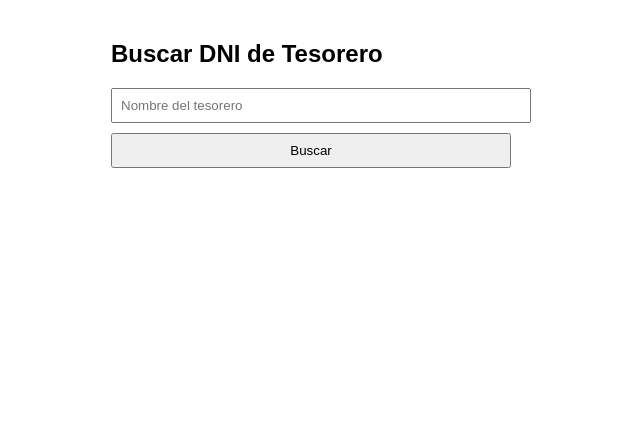
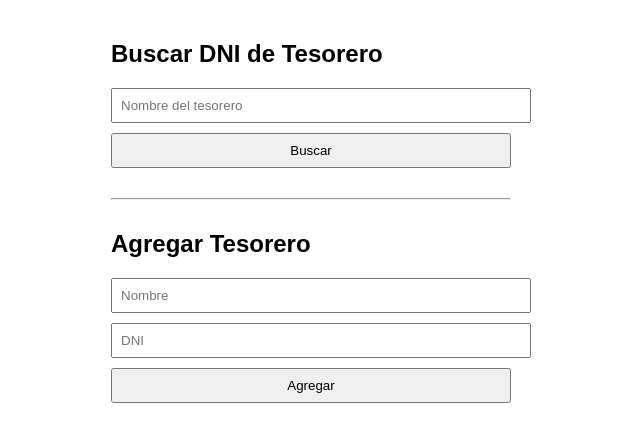
Before and after one commit to m4rt1n1309/dni-bancos, a React (Create React App) app in the folder frontend/: page / in a window 1280 px wide. Shown: the top 442 px of the page, without its empty margins (329-969 px from the left). Built offline with nearby package versions, Linux system fonts and the light colour scheme.

Commit message:
agregar personas

```diff
--- a/frontend/src/App.js
+++ b/frontend/src/App.js
@@ -7,13 +7,18 @@ function App() {
   const [cargando, setCargando] = useState(false);
   const [error, setError] = useState('');
 
+  // Estados para agregar tesorero
+  const [nuevoNombre, setNuevoNombre] = useState('');
+  const [nuevoDni, setNuevoDni] = useState('');
+  const [mensaje, setMensaje] = useState('');
+
   const buscarTesoreros = async (e) => {
     e.preventDefault();
     setCargando(true);
     setError('');
     setResultados([]);
     try {
-      const res = await axios.get('http://localhost:3001/tesoreros', {
+      const res = await axios.get('https://dni-bancos-1.onrender.com', {
         params: { nombre }
       });
       setResultados(res.data);
@@ -21,6 +26,27 @@ function App() {
       setError('Error al buscar tesoreros');
     }
     setCargando(false);
+  };
+
+  const agregarTesorero = async (e) => {
+    e.preventDefault();
+    setMensaje('');
+    setError('');
+    try {
+      await axios.post('https://dni-bancos-1.onrender.com', {
+        nombre: nuevoNombre,
+        dni: nuevoDni
+      });
+      setMensaje('Tesorero agregado correctamente');
+      setNuevoNombre('');
+      setNuevoDni('');
+      // Opcional: actualizar resultados si el nombre coincide
+      if (nuevoNombre && nuevoNombre.toLowerCase().includes(nombre.toLowerCase())) {
+        buscarTesoreros({ preventDefault: () => {} });
+      }
+    } catch (err) {
+      setError('Error al agregar tesorero');
+    }
   };
 
   return (
@@ -51,6 +77,32 @@ function App() {
         </ul>
       )}
       {resultados.length === 0 && !cargando && nombre && <p>No se encontraron resultados.</p>}
+
+      <hr style={{ margin: '30px 0' }} />
+
+      <h2>Agregar Tesorero</h2>
+      <form onSubmit={agregarTesorero}>
+        <input
+          type="text"
+          placeholder="Nombre"
+          value={nuevoNombre}
+          onChange={e => setNuevoNombre(e.target.value)}
+          style={{ width: '100%', padding: 8, marginBottom: 10 }}
+          required
+        />
+        <input
+          type="text"
+          placeholder="DNI"
+          value={nuevoDni}
+          onChange={e => setNuevoDni(e.target.value)}
+          style={{ width: '100%', padding: 8, marginBottom: 10 }}
+          required
+        />
+        <button type="submit" style={{ width: '100%', padding: 8 }}>
+          Agregar
+        </button>
+      </form>
+      {mensaje && <p style={{ color: 'green' }}>{mensaje}</p>}
     </div>
   );
 }
```
